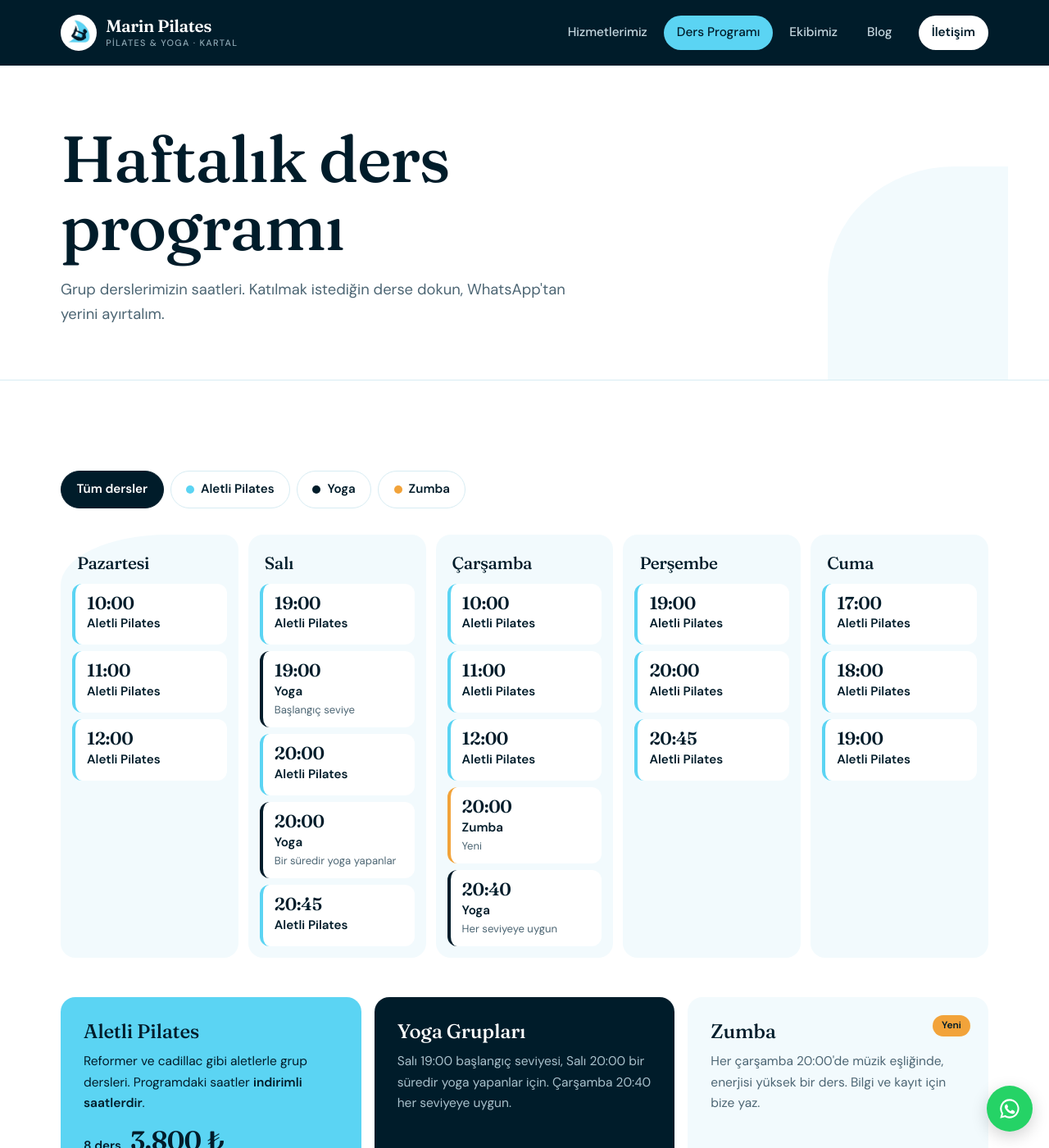
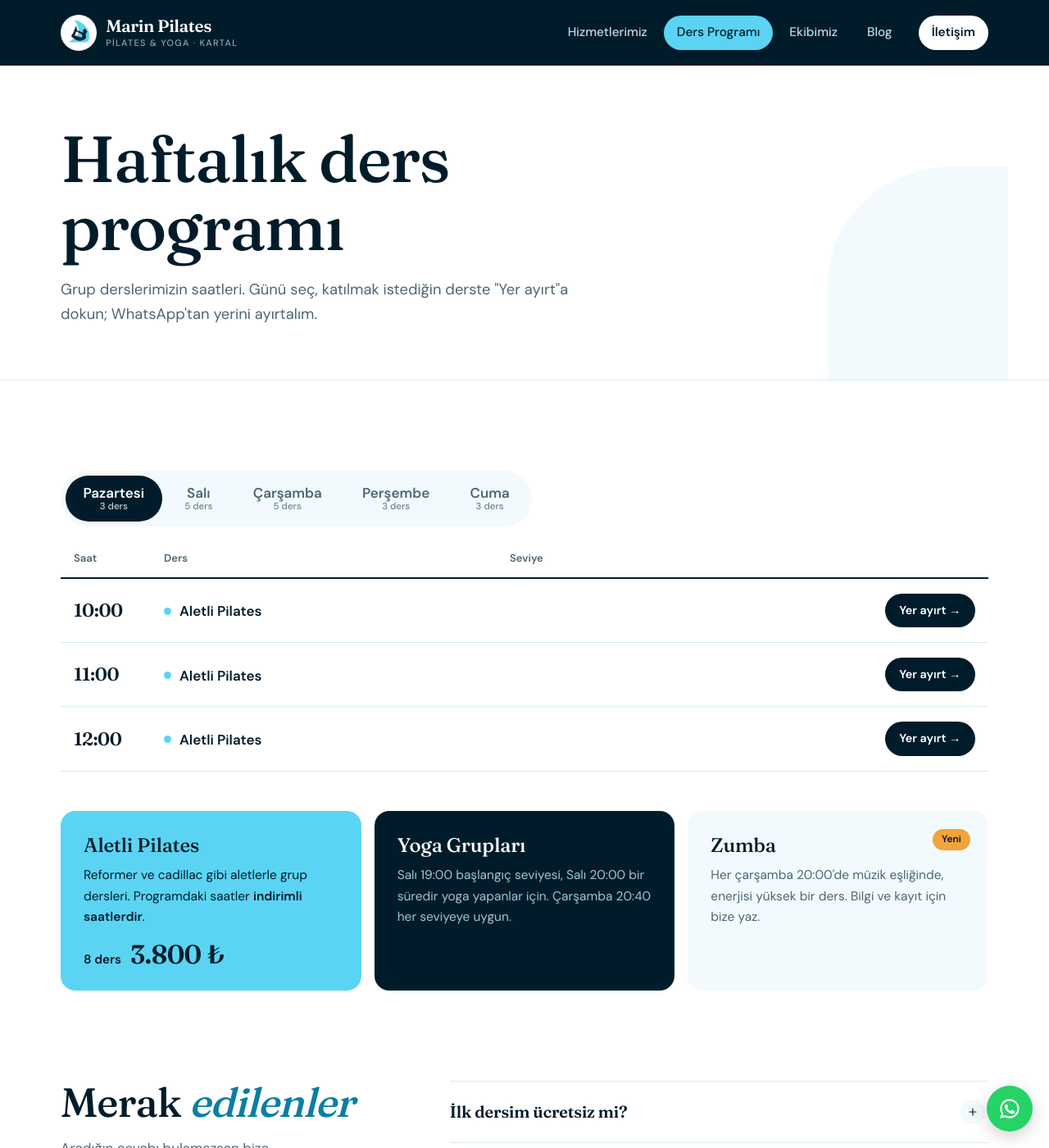
Before and after one commit to irembasoglu/pilates, a Jekyll site: the page built from program.html, in a window 1280 px wide and 1400 px high. Shown: the whole window at 82% size. Built offline with Jekyll 4.4.1, drawn with Linux system fonts in a browser that asks for light colours.

Commit message:
Ders programı: gün sekmeleri ve sade çizgili tablo
Sayfa bugünün gününde açılır; her satırda WhatsApp'a giden 'Yer ayırt' butonu.
Telefonda tablo satırları alt alta kart gibi akar.

Co-Authored-By: Claude Opus 5.5 <noreply@anthropic.com>
Claude-Session: https://claude.ai/code/session_01V8pagf3RSBv4mF8qP7Bptg

```diff
--- a/program.html
+++ b/program.html
@@ -4,37 +4,36 @@ menu: program
 baslik: Ders Programı
 aciklama: Marin Pilates haftalık grup ders programı. Aletli pilates, yoga ve zumba saatleri. Kartal, İstanbul.
 ---
-{% include sayfa-basi.html yer="Ders Programı" baslik="Haftalık ders programı" lead="Grup derslerimizin saatleri. Katılmak istediğin derse dokun, WhatsApp'tan yerini ayırtalım." %}
+{% include sayfa-basi.html yer="Ders Programı" baslik="Haftalık ders programı" lead="Grup derslerimizin saatleri. Günü seç, katılmak istediğin derste \"Yer ayırt\"a dokun; WhatsApp'tan yerini ayırtalım." %}
 
 <section class="section program-section">
   <div class="container">
-    <div class="filters" role="group" aria-label="Derslere göre filtrele">
-      <button type="button" class="filter on" data-f="hepsi">Tüm dersler</button>
-      <button type="button" class="filter" data-f="pilates"><i class="dot dot-pilates"></i>Aletli Pilates</button>
-      <button type="button" class="filter" data-f="yoga"><i class="dot dot-yoga"></i>Yoga</button>
-      <button type="button" class="filter" data-f="zumba"><i class="dot dot-zumba"></i>Zumba</button>
+    <div class="tabs" role="tablist" aria-label="Günler">
+      {% for gun in site.data.program.gunler %}
+      {% assign gunun = site.data.program.dersler | where: "gun", gun %}
+      <button type="button" class="tab{% if forloop.first %} on{% endif %}" role="tab" id="sekme-{{ forloop.index }}" data-gun="{{ gun }}" aria-controls="gun-{{ forloop.index }}" aria-selected="{% if forloop.first %}true{% else %}false{% endif %}">{{ gun }}<small>{{ gunun.size }} ders</small></button>
+      {% endfor %}
     </div>
 
-    <div class="week">
-      {% for gun in site.data.program.gunler %}
-      <div class="day">
-        <h2 class="day-name">{{ gun }}</h2>
-        <div class="slots">
-          {% assign gunun = site.data.program.dersler | where: "gun", gun %}
+    {% for gun in site.data.program.gunler %}
+    {% assign gunun = site.data.program.dersler | where: "gun", gun %}
+    <div class="day-table" role="tabpanel" id="gun-{{ forloop.index }}" aria-labelledby="sekme-{{ forloop.index }}" data-gun="{{ gun }}"{% unless forloop.first %} hidden{% endunless %}>
+      <table class="schedule">
+        <thead><tr><th scope="col">Saat</th><th scope="col">Ders</th><th scope="col">Seviye</th><th scope="col"><span class="sr-only">Yer ayırt</span></th></tr></thead>
+        <tbody>
           {% for d in gunun %}
           {% capture mesaj %}Merhaba, {{ gun }} {{ d.saat }} {{ d.ders }} dersine katılmak istiyorum.{% endcapture %}
-          <a href="https://wa.me/905374989178?text={{ mesaj | uri_escape }}" class="slot slot-{{ d.tur }}" data-tur="{{ d.tur }}" target="_blank" rel="noopener">
-            <span class="slot-time">{{ d.saat }}</span>
-            <span class="slot-name">{{ d.ders }}</span>
-            {% if d.not %}<span class="slot-note">{{ d.not }}</span>{% endif %}
-            <span class="slot-go" aria-hidden="true">Yer ayırt →</span>
-          </a>
+          <tr class="{{ d.tur }}">
+            <td class="c-time">{{ d.saat }}</td>
+            <td class="c-class"><span><i class="dot"></i>{{ d.ders }}</span></td>
+            <td class="c-note">{{ d.not }}</td>
+            <td class="c-go"><a href="https://wa.me/905374989178?text={{ mesaj | uri_escape }}" class="go-btn" target="_blank" rel="noopener" aria-label="{{ gun }} {{ d.saat }} {{ d.ders }} için yer ayırt">Yer ayırt →</a></td>
+          </tr>
           {% endfor %}
-          <p class="empty" hidden>Bu gün bu ders yok.</p>
-        </div>
-      </div>
-      {% endfor %}
+        </tbody>
+      </table>
     </div>
+    {% endfor %}
 
     <div class="program-info">
       <div class="info-card info-pilates">
--- a/style.css
+++ b/style.css
@@ -407,41 +407,38 @@ p + p { margin-top: .9rem; }
 .map-box iframe { display: block; width: 100%; height: 520px; border: 0; }
 
 /* ---------- Ders programı ---------- */
-.filters { display: flex; flex-wrap: wrap; gap: 8px; margin-bottom: 32px; }
-.filter {
-  font: inherit; font-size: .95rem; font-weight: 600; cursor: pointer;
-  display: inline-flex; align-items: center; gap: .5rem;
-  padding: .6rem 1.15rem; border-radius: 999px; border: 1.5px solid var(--line);
-  background: var(--white); color: var(--navy); transition: background .2s, color .2s, border-color .2s;
+.tabs { display: flex; gap: 6px; padding: 6px; background: var(--mist); border-radius: 999px; width: max-content; max-width: 100%; overflow-x: auto; margin-bottom: 28px; }
+.tab {
+  font: inherit; border: 0; background: none; cursor: pointer; color: var(--muted);
+  padding: .7rem 1.35rem; border-radius: 999px; font-weight: 600; white-space: nowrap;
+  display: inline-flex; flex-direction: column; align-items: center; line-height: 1.2;
+  transition: background .2s, color .2s;
 }
-.filter:hover { border-color: var(--blue); }
-.filter.on { background: var(--navy); color: var(--white); border-color: var(--navy); }
-.dot { width: 10px; height: 10px; border-radius: 50%; display: inline-block; }
-.dot-pilates { background: var(--blue); }
-.dot-yoga { background: var(--navy); box-shadow: 0 0 0 1.5px var(--white); }
-.dot-zumba { background: #f2a33a; }
+.tab small { font-size: .72rem; font-weight: 500; opacity: .8; }
+.tab:hover { color: var(--navy); }
+.tab.on { background: var(--navy); color: var(--white); }
+.sr-only { position: absolute; width: 1px; height: 1px; overflow: hidden; clip: rect(0 0 0 0); white-space: nowrap; }
 
-.week { display: grid; grid-template-columns: repeat(5, 1fr); gap: 12px; }
-.day { background: var(--mist); border-radius: 18px; padding: 14px; min-width: 0; }
-.day:first-child { border-radius: 60% 18px 18px 18px / 12% 18px 18px 18px; }
-.day-name { font-size: 1.3rem; padding: 10px 6px 14px; }
-.slots { display: flex; flex-direction: column; gap: 8px; }
-.slot {
-  position: relative; display: flex; flex-direction: column; gap: 1px;
-  padding: 12px 14px; border-radius: 12px; text-decoration: none;
-  background: var(--white); border-left: 4px solid var(--blue);
-  transition: transform .2s, box-shadow .2s;
+.schedule { width: 100%; border-collapse: collapse; }
+.schedule th { text-align: left; font-weight: 600; font-size: .82rem; color: var(--muted); padding: 0 16px 12px; border-bottom: 2px solid var(--navy); }
+.schedule td { padding: 18px 16px; border-bottom: 1px solid var(--line); vertical-align: middle; }
+.schedule tbody tr { transition: background .2s; }
+.schedule tbody tr:hover { background: var(--mist); }
+.c-time { font-family: var(--display); font-weight: 600; font-size: 1.4rem; letter-spacing: -0.02em; white-space: nowrap; width: 110px; }
+.c-class { font-weight: 600; }
+.c-class span { display: inline-flex; align-items: center; gap: 10px; }
+.c-note { color: var(--muted); font-size: .94rem; }
+.c-go { text-align: right; }
+.dot { display: inline-block; width: 9px; height: 9px; border-radius: 50%; flex: none; }
+.pilates .dot { background: var(--blue); }
+.yoga .dot { background: var(--navy); }
+.zumba .dot { background: #f2a33a; }
+.go-btn {
+  display: inline-flex; align-items: center; padding: .55rem 1.1rem; border-radius: 999px;
+  background: var(--navy); color: var(--white); font-weight: 600; font-size: .9rem; white-space: nowrap; text-decoration: none;
+  transition: background .2s, color .2s;
 }
-.slot[hidden] { display: none; }
-.slot-yoga { border-left-color: var(--navy); }
-.slot-zumba { border-left-color: #f2a33a; }
-.slot-time { font-family: var(--display); font-size: 1.35rem; font-weight: 600; letter-spacing: -0.02em; line-height: 1.1; }
-.slot-name { font-weight: 600; font-size: .95rem; }
-.slot-note { color: var(--muted); font-size: .82rem; line-height: 1.3; }
-.slot-go { font-size: .8rem; font-weight: 600; color: var(--blue-text); max-height: 0; opacity: 0; overflow: hidden; transition: max-height .25s, opacity .25s, margin .25s; }
-.slot:hover, .slot:focus-visible { transform: translateY(-2px); box-shadow: 0 10px 24px rgba(0, 28, 42, .1); }
-.slot:hover .slot-go, .slot:focus-visible .slot-go { max-height: 1.6em; opacity: 1; margin-top: 4px; }
-.empty { color: var(--muted); font-size: .88rem; padding: 6px; }
+.schedule tr:hover .go-btn, .go-btn:focus-visible { background: var(--blue); color: var(--navy); }
 
 .program-info { display: grid; grid-template-columns: repeat(3, 1fr); gap: 16px; margin-top: 48px; }
 .info-card { position: relative; padding: 28px; border-radius: 18px; background: var(--mist); }
@@ -528,7 +525,6 @@ p + p { margin-top: .9rem; }
   .menu-open .menu { display: flex; }
   .hero-inner, .intro, .about-page, .contact-layout { gap: 48px; }
   .strip-inner, .big-facts { grid-template-columns: repeat(2, 1fr); }
-  .week { grid-template-columns: repeat(3, 1fr); }
   .strip-item:nth-child(3) { border-left: 0; padding-left: 0; }
   .strip-item:nth-child(n+3) { border-top: 1px solid var(--line); }
   .team { gap: 16px; }
@@ -550,10 +546,14 @@ p + p { margin-top: .9rem; }
   .sec-head p, .sec-head .btn-soft { justify-self: start; }
   .intro-photo, .about-photo { aspect-ratio: 4 / 3; }
   .service-grid { grid-template-columns: 1fr 1fr; gap: 10px; }
-  .week { grid-template-columns: 1fr; gap: 10px; }
-  .day, .day:first-child { border-radius: 16px; }
-  .slots { display: grid; grid-template-columns: 1fr 1fr; }
-  .slot-go { max-height: none; opacity: 1; margin-top: 4px; }
+  .schedule, .schedule thead, .schedule tbody, .schedule tr, .schedule td { display: block; }
+  .schedule thead { display: none; }
+  .schedule tbody tr { display: grid; grid-template-columns: auto 1fr; gap: 2px 14px; align-items: center; padding: 14px 4px; border-bottom: 1px solid var(--line); }
+  .schedule td { border: 0; padding: 0; }
+  .c-time { grid-row: span 2; width: auto; font-size: 1.5rem; }
+  .c-note { grid-column: 2; font-size: .85rem; }
+  .c-note:empty { display: none; }
+  .c-go { grid-column: 1 / -1; text-align: left; margin-top: 8px; }
   .program-info { grid-template-columns: 1fr; }
   .program-faq { grid-template-columns: 1fr; gap: 24px; margin-top: 72px; }
   .ig-wrap { grid-template-columns: 1fr; gap: 32px; }
```
Also changed, not shown: other parts of program.html (+11 -14 lines).
